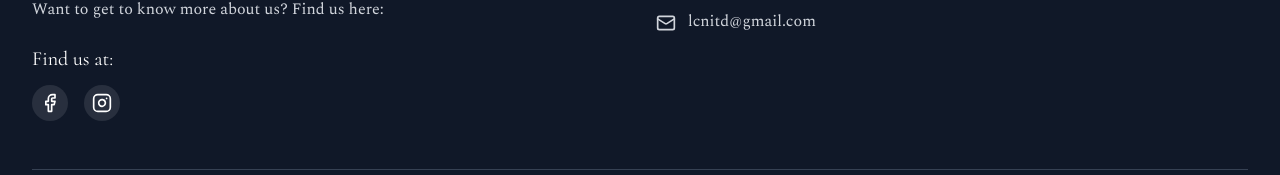
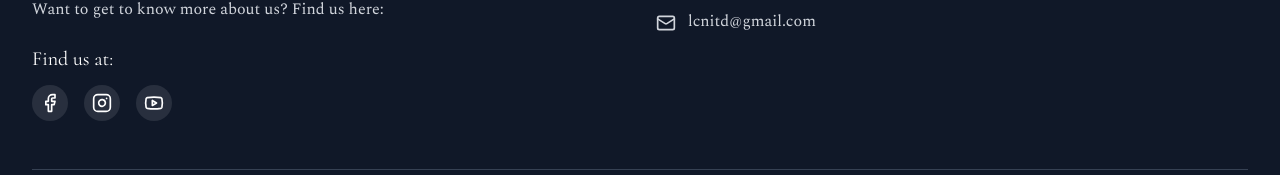
Before and after one commit to lcnitdgp/LC-_Website, a React (Vite) app: page / in a window 1280 px wide. Shown: the part 5163-5338 px from the top of the page. Built offline with nearby package versions, Linux system fonts and the light colour scheme.

Commit message:
Added youtube link

```diff
--- a/src/components/layout/Footer.tsx
+++ b/src/components/layout/Footer.tsx
@@ -1,4 +1,4 @@
-import { Facebook, Instagram, Mail, MapPin } from 'lucide-react';
+import { Facebook, Instagram, Youtube, Mail, MapPin } from 'lucide-react';
 import { siteConfig } from '../../data/siteConfig';
 
 export function Footer() {
@@ -34,6 +34,15 @@ export function Footer() {
                                 aria-label="Instagram"
                             >
                                 <Instagram size={20} />
+                            </a>
+                            <a
+                                href={siteConfig.social.youtube}
+                                target="_blank"
+                                rel="noopener noreferrer"
+                                className="p-2 bg-white/10 rounded-full hover:bg-primary-600 transition-colors duration-200"
+                                aria-label="YouTube"
+                            >
+                                <Youtube size={20} />
                             </a>
                         </div>
                     </div>
--- a/src/data/siteConfig.ts
+++ b/src/data/siteConfig.ts
@@ -11,6 +11,7 @@ export const siteConfig = {
     social: {
         facebook: 'https://www.facebook.com/lcnitdgp/',
         instagram: 'https://www.instagram.com/lcnitd/',
+        youtube: 'https://www.youtube.com/user/TheLiteraryCircle',
     },
 
     contact: {
```
